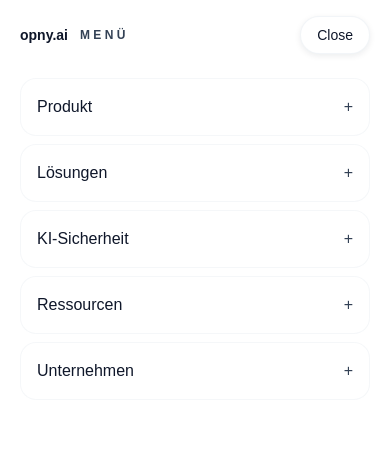
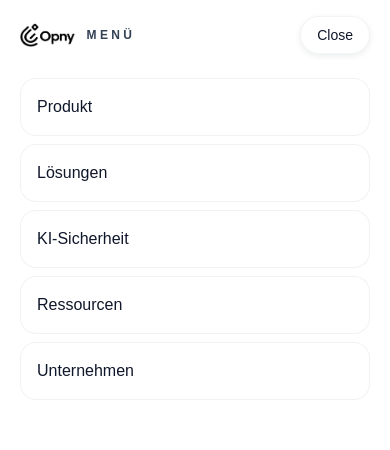
Before and after one commit to OpnyAI/opny-neu, a Next.js app: page / in a window 390 px wide. Both pictures are taken after a click on the button "Menu". Shown: the top 450 px of the page. Built offline with nearby package versions, Linux system fonts and the light colour scheme.

Commit message:
fix: simplify mobile menu + remove chevrons

```diff
--- a/src/app/page.tsx
+++ b/src/app/page.tsx
@@ -271,7 +271,7 @@ export default function Home() {
       <AiGatewaySection />
 
       {/* SECURITY */}
-      <Region variant="light" tone="base" id="sicherheit">
+      <Region variant="light" tone="base" id="ki-sicherheit">
         <div className="relative space-y-6">
           <div className="text-xs font-semibold uppercase tracking-[0.25em] text-text-secondary-light">
             Security & Governance
@@ -623,6 +623,7 @@ export default function Home() {
 
       {/* FINAL CTA */}
       <Region variant="light" tone="alt" id="unternehmen">
+        <span id="demo" className="sr-only" />
         <div className="flex flex-col items-center justify-center gap-4 text-center">
           <h2 className="text-3xl font-semibold tracking-tight text-text-primary-light sm:text-4xl">
             Nutzen Sie KI mit Kontrolle, Klarheit und Vertrauen.
--- a/src/components/Footer.tsx
+++ b/src/components/Footer.tsx
@@ -3,7 +3,7 @@ import Link from "next/link";
 const productLinks = [
   { label: "KI-Workspace", href: "#produkt" },
   { label: "AI Gateway", href: "#plattform" },
-  { label: "Security & Governance", href: "#sicherheit" },
+  { label: "Security & Governance", href: "#ki-sicherheit" },
 ];
 
 const resourceLinks = [
--- a/src/components/Header.tsx
+++ b/src/components/Header.tsx
@@ -10,7 +10,7 @@ export default function Header() {
   const nav = [
     { label: "Produkt", href: "/#produkt" },
     { label: "Lösungen", href: "/#loesungen" },
-    { label: "KI-Sicherheit", href: "/#sicherheit" },
+    { label: "KI-Sicherheit", href: "/#ki-sicherheit" },
     { label: "Ressourcen", href: "/#ressourcen" },
     { label: "Unternehmen", href: "/#unternehmen" },
   ];
@@ -82,8 +82,8 @@ export default function Header() {
         open={mobileOpen}
         onClose={() => setMobileOpen(false)}
         links={nav}
-        cta={{ label: "Demo anfragen", href: "#demo" }}
-        secondaryCta={{ label: "Anmelden", href: "#demo" }}
+        cta={{ label: "Demo anfragen", href: "/#demo" }}
+        secondaryCta={{ label: "Anmelden", href: "/#demo" }}
       />
     </>
   );
--- a/src/components/MobileNav.tsx
+++ b/src/components/MobileNav.tsx
@@ -1,8 +1,8 @@
 "use client";
 
 import { useEffect, useRef, useState } from "react";
+import Image from "next/image";
 import Link from "next/link";
-import { usePathname } from "next/navigation";
 
 type MobileNavLink = {
   label: string;
@@ -24,10 +24,8 @@ export default function MobileNav({
   cta = { label: "Demo anfragen", href: "/#demo" },
   secondaryCta = { label: "Anmelden", href: "/#demo" },
 }: MobileNavProps) {
-  const pathname = usePathname();
   const dialogRef = useRef<HTMLDivElement>(null);
   const [animateIn, setAnimateIn] = useState(false);
-  const [openItem, setOpenItem] = useState<string | null>(null);
 
   // 1) Body scroll lock
   useEffect(() => {
@@ -117,10 +115,6 @@ export default function MobileNav({
     };
   }, [open]);
 
-  const toggleItem = (href: string) => {
-    setOpenItem((prev) => (prev === href ? null : href));
-  };
-
   if (!open) return null;
 
   return (
@@ -143,9 +137,14 @@ export default function MobileNav({
         <div className="flex h-full flex-col px-5 pb-6 pt-[max(16px,env(safe-area-inset-top))]">
           <div className="flex items-center justify-between">
             <div className="flex items-center gap-3">
-              <span className="text-sm font-semibold text-text-primary-light">
-                opny.ai
-              </span>
+              <Image
+                src="/images/brand/opny-logo.png"
+                alt="Opny"
+                width={140}
+                height={40}
+                priority
+                className="h-6 w-auto"
+              />
               <span className="text-xs font-semibold tracking-[0.28em] text-text-secondary-light">
                 MENÜ
               </span>
@@ -160,52 +159,17 @@ export default function MobileNav({
 
           <nav className="mt-6 flex-1 overflow-y-auto">
             <ul className="space-y-2">
-              {links.map((l) => {
-                const active =
-                  pathname === l.href ||
-                  (l.href !== "/" && pathname?.startsWith(l.href));
-                const expanded = openItem === l.href;
-                const panelId = `mobile-panel-${l.href.replace(/[^a-z0-9]/gi, "-")}`;
-
-                return (
-                  <li key={l.href} className="rounded-2xl border border-border-subtle-light/20 bg-elevated-light/60">
-                    <button
-                      type="button"
-                      onClick={() => toggleItem(l.href)}
-                      aria-expanded={expanded}
-                      aria-controls={panelId}
-                      className="flex w-full items-center justify-between px-4 py-4 text-left text-base font-medium text-text-primary-light"
-                    >
-                      <span>{l.label}</span>
-                      <span className="text-text-secondary-light">
-                        {expanded ? "−" : "+"}
-                      </span>
-                    </button>
-                    <div
-                      id={panelId}
-                      className={
-                        expanded
-                          ? "px-4 pb-4"
-                          : "px-4 pb-4 hidden"
-                      }
-                    >
+              {links.map((l) => (
+                <li key={l.href}>
                   <Link
                     href={l.href}
                     onClick={onClose}
-                        className={[
-                          "flex items-center justify-between rounded-xl border border-border-subtle-light/20 bg-white/80 px-4 py-3 text-sm",
-                          active ? "ring-1 ring-border-subtle-light/40" : "",
-                        ].join(" ")}
+                    className="block rounded-2xl border border-black/5 bg-white px-4 py-4 text-base font-medium text-text-primary-light transition hover:bg-black/5"
                   >
-                        <span className="font-medium text-text-primary-light">
                     {l.label}
-                        </span>
-                        <span className="text-text-secondary-light">→</span>
                   </Link>
-                    </div>
                 </li>
-                );
-              })}
+              ))}
             </ul>
           </nav>
 
--- a/src/components/sections/AiGatewaySection.tsx
+++ b/src/components/sections/AiGatewaySection.tsx
@@ -42,7 +42,7 @@ export default function AiGatewaySection({ className }: AiGatewaySectionProps) {
             <Button href="/#demo" variant="primary" theme="light">
               Demo anfragen
             </Button>
-            <Button href="/#sicherheit" variant="secondary" theme="light">
+            <Button href="/#ki-sicherheit" variant="secondary" theme="light">
               Security & Governance →
             </Button>
           </div>
```
Lines whose indentation alone changed are shown as unchanged.
